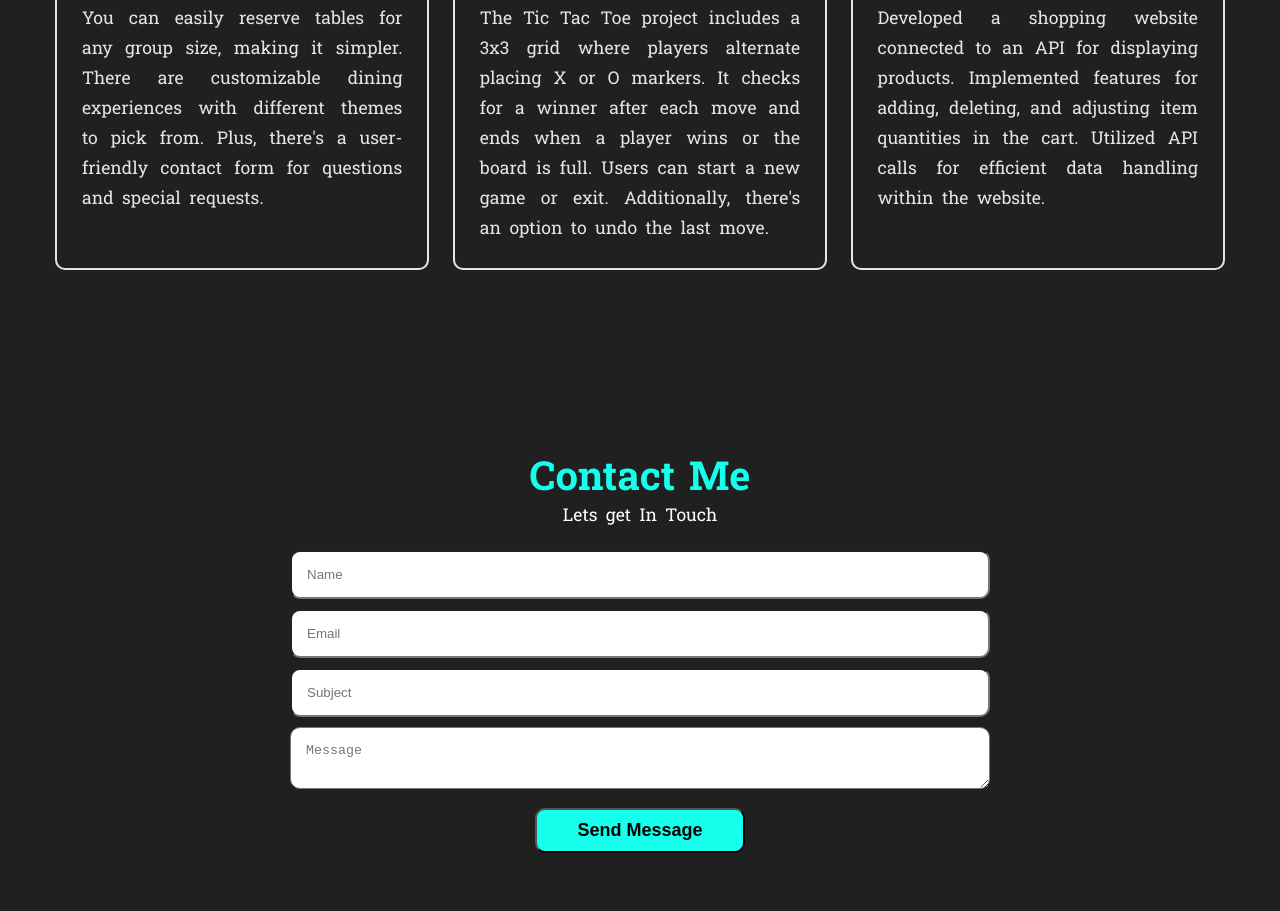
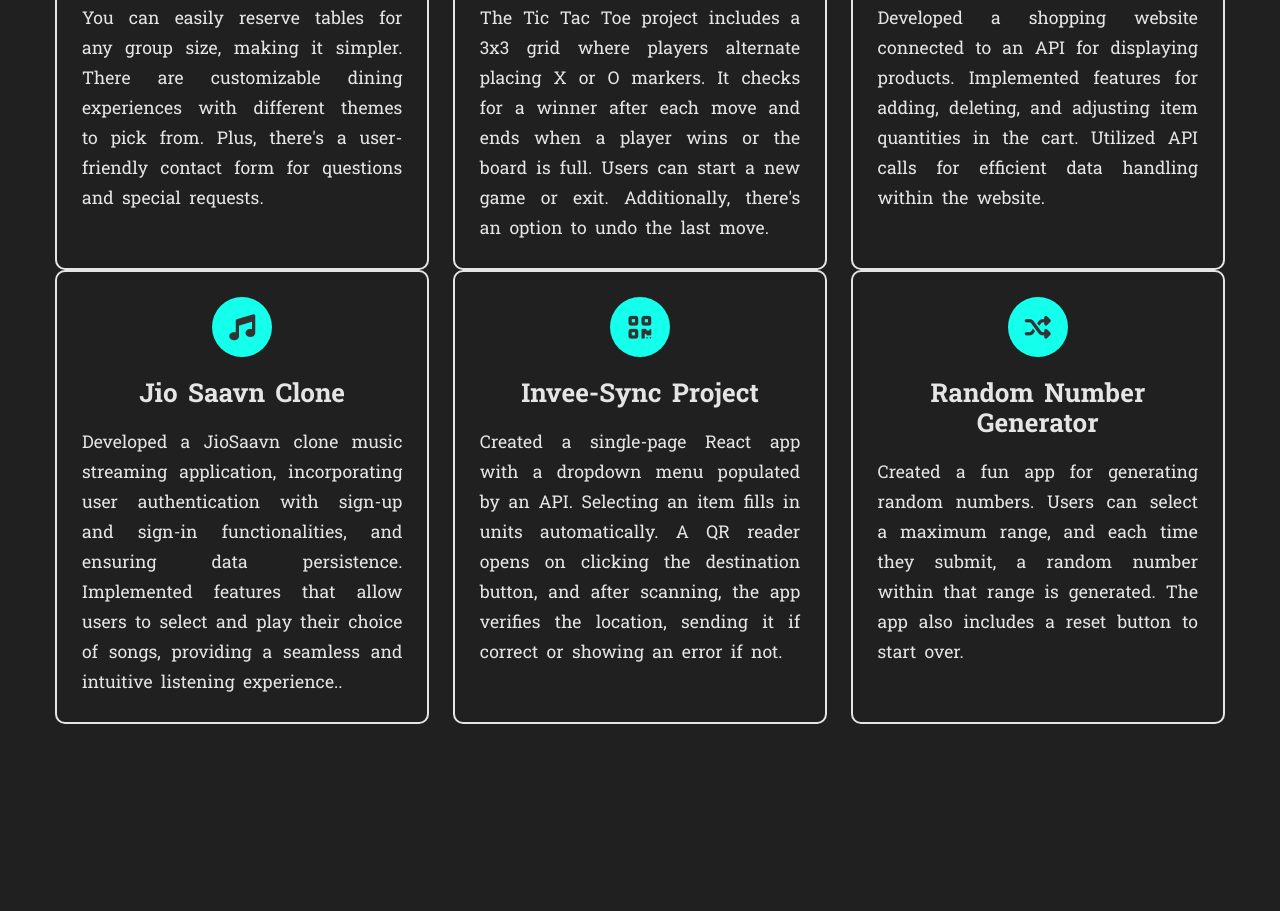
Before and after one commit to Kush172005/Kush-Portfolio, a plain HTML site: page index.html in a window 1280 px wide. Shown: the part 2234-3145 px from the top of the page. Drawn offline with nearby package versions, Linux system fonts and the light colour scheme.

Commit message:
Update index.html
added more projects

```diff
--- a/index.html
+++ b/index.html
@@ -8,8 +8,9 @@
     <title>Kush-Portfolio</title>
     <link rel="preconnect" href="https://fonts.googleapis.com">
     <link rel="preconnect" href="https://fonts.gstatic.com" crossorigin>
-    <link href="https://fonts.googleapis.com/css2?family=Concert+One&family=Poppins:ital,wght@0,100;0,200;0,300;0,400;0,500;0,600;0,700;0,800;0,900;1,100;1,200;1,300;1,400;1,500;1,600;1,700;1,800;1,900&family=Roboto+Slab:wght@100..900&display=swap"
-          rel="stylesheet">
+    <link
+        href="https://fonts.googleapis.com/css2?family=Concert+One&family=Poppins:ital,wght@0,100;0,200;0,300;0,400;0,500;0,600;0,700;0,800;0,900;1,100;1,200;1,300;1,400;1,500;1,600;1,700;1,800;1,900&family=Roboto+Slab:wght@100..900&display=swap"
+        rel="stylesheet">
     <link rel="stylesheet" href="style.css">
     <link rel="stylesheet" href="https://cdnjs.cloudflare.com/ajax/libs/font-awesome/6.4.0/css/all.min.css"
         class="stylesheet">
@@ -241,6 +242,31 @@
                         efficient data handling within the website.</p>
                 </div>
 
+                <div class="project project4">
+                    <i class="fa-solid fa-music"></i>
+                    <h4>Jio Saavn Clone</h4>
+                    <p>Developed a JioSaavn clone music streaming application, incorporating user authentication with
+                        sign-up and sign-in functionalities, and ensuring data persistence. Implemented features that
+                        allow users to select and play their choice of songs, providing a seamless and intuitive
+                        listening experience..</p>
+                </div>
+
+                <div class="project project5">
+                    <i class="fa-solid fa-qrcode"></i>
+                    <h4>Invee-Sync Project</h4>
+                    <p>Created a single-page React app with a dropdown menu populated by an API. Selecting an item fills
+                        in units automatically. A QR reader opens on clicking the destination button, and after
+                        scanning, the app verifies the location, sending it if correct or showing an error if not.</p>
+                </div>
+
+                <div class="project project6">
+                    <i class="fa-solid fa-shuffle"></i>
+                    <h4>Random Number Generator</h4>
+                    <p>Created a fun app for generating random numbers. Users can select a maximum range, and each time
+                        they submit, a random number within that range is generated. The app also includes a reset
+                        button to start over.</p>
+                </div>
+
             </div>
         </div>
     </section>
```
